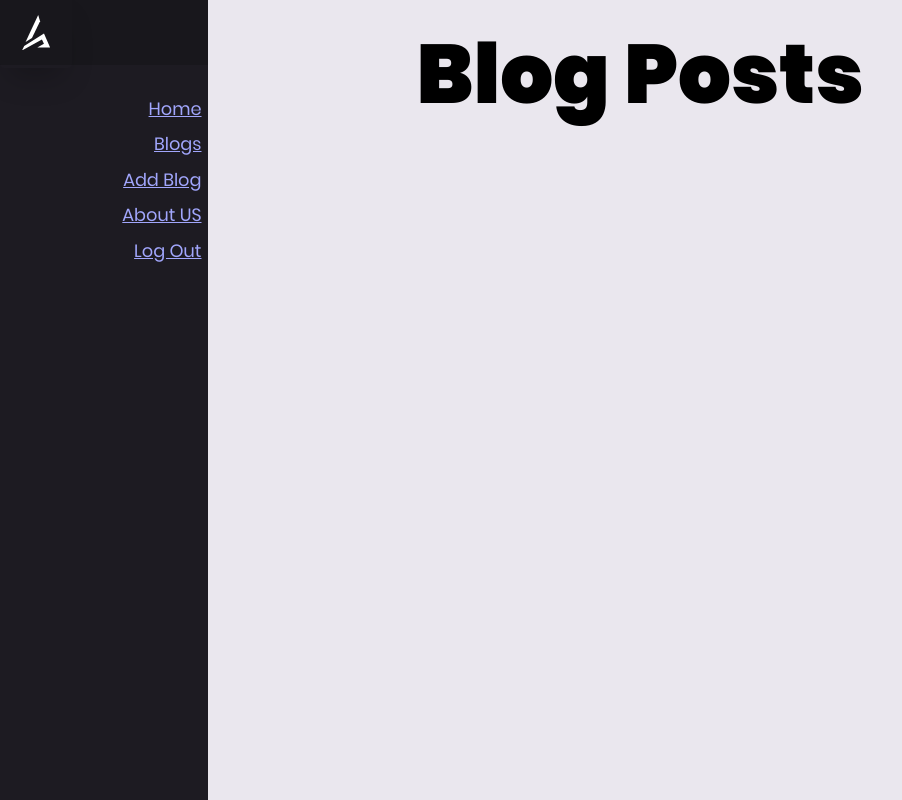
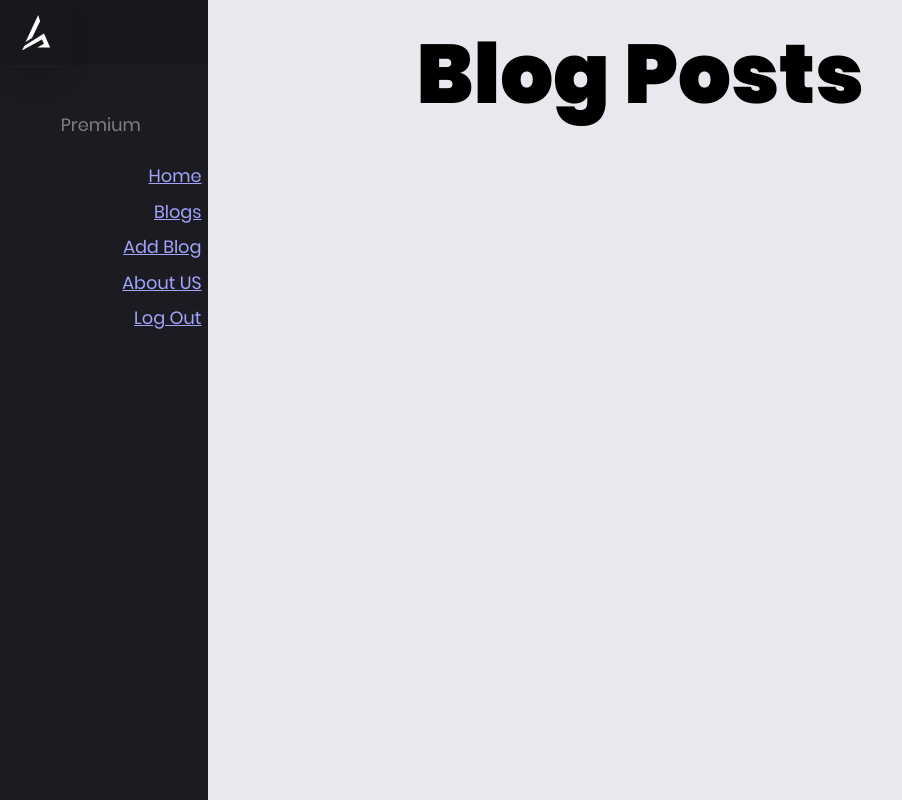
Before and after one commit to ImranFarouq/Blog_Verse, a Flask app: page /blogs in a window 1280 px wide. Shown: the whole page, without its empty margins (0-902 px from the left). Run offline with Flask 3, Linux system fonts and the light colour scheme; data that the repository does not hold is empty; style sheets or scripts are compiled from the project's sources.

Commit message:
updating changes

```diff
--- a/templates/about.html
+++ b/templates/about.html
@@ -90,14 +90,14 @@
           <a href="/add_blog">   <span class="link-text">Add Blog</span></a>
         </a>
       </li>
-      <!-- <li class="navbar-item flexbox-left">
+      <li class="navbar-item flexbox-left">
         <a class="navbar-item-inner flexbox-left">
           <div class="navbar-item-inner-icon-wrapper flexbox">
             <ion-icon name="people-outline"></ion-icon>
           </div>
-          <span class="link-text">Team</span>
+          <span class="/premium">Premium</span>
         </a>
-      </li> -->
+      </li>
 
       <li class="navbar-item flexbox-left">
         <a class="navbar-item-inner flexbox-left" >
--- a/templates/blogs.html
+++ b/templates/blogs.html
@@ -85,14 +85,15 @@
               </svg>
             </a>
           </li>
-          <!-- <li class="navbar-item flexbox-left">
+          <li class="navbar-item flexbox-left">
             <a class="navbar-item-inner flexbox-left">
               <div class="navbar-item-inner-icon-wrapper flexbox">
                 <ion-icon name="search-outline"></ion-icon>
               </div>
-              <span class="link-text">Search</span>
+              <!-- <span class="link-text">Search</span> -->
+              <span class="/premium">Premium</span>
             </a>
-          </li> -->
+          </li>
           <li class="navbar-item flexbox-left">
             <a class="navbar-item-inner flexbox-left" href="/home">
               <div class="navbar-item-inner-icon-wrapper flexbox" >
```
Also changed, not shown: templates/index.html (+5 -3 lines).
